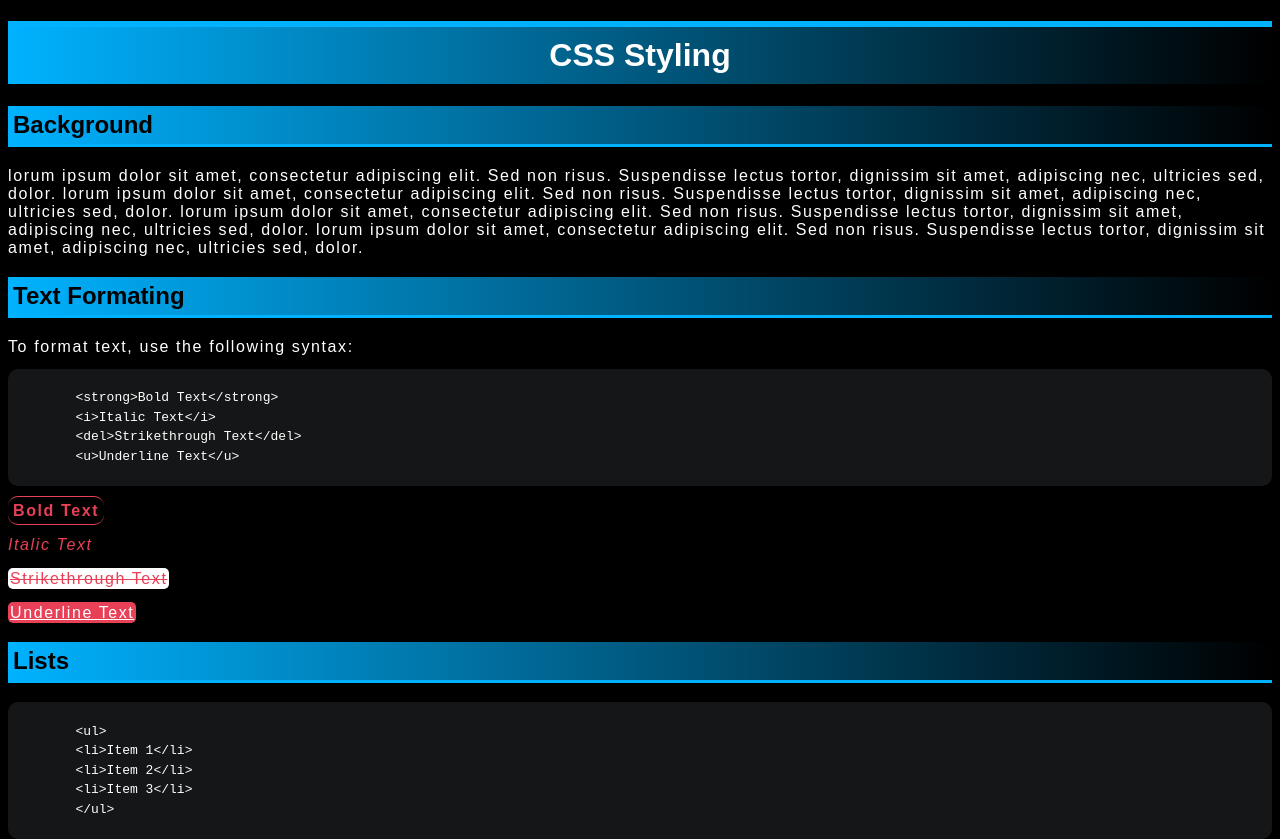
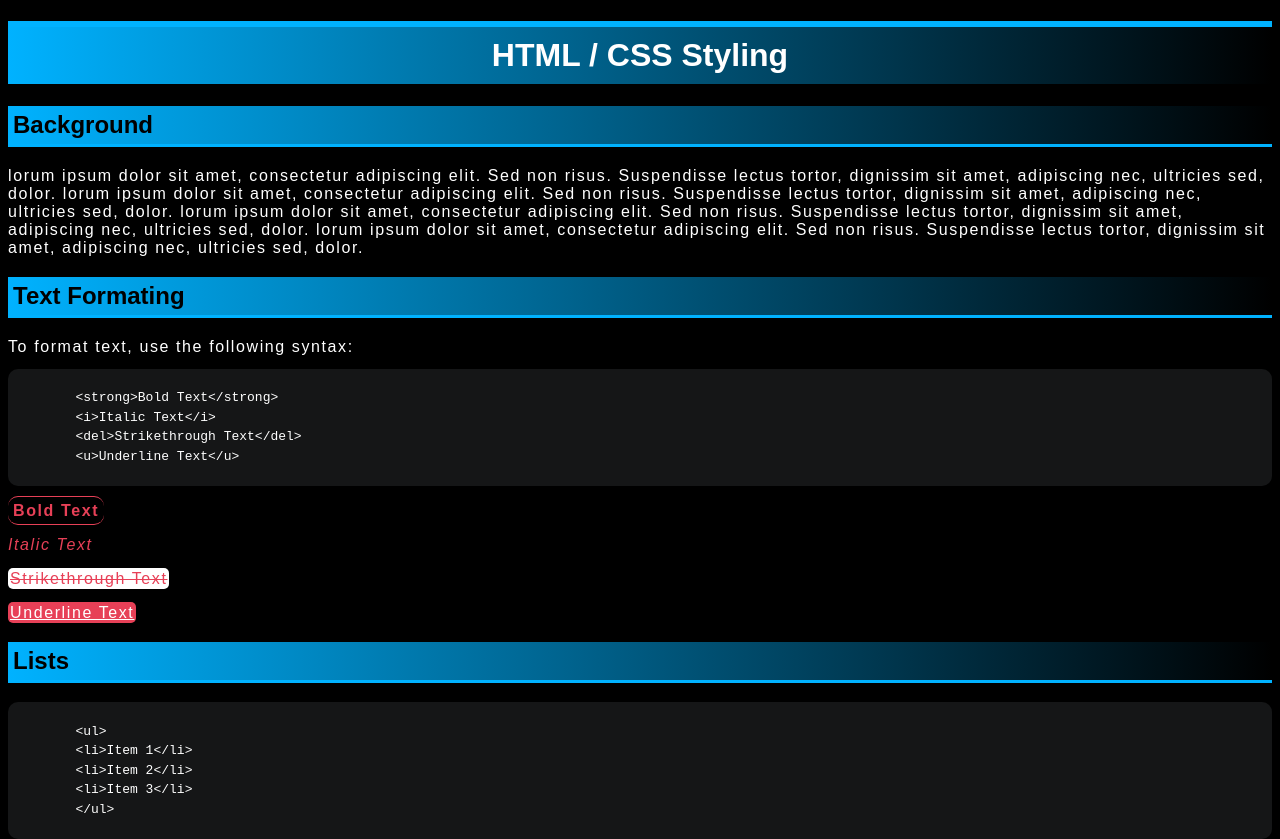
Before and after one commit to PRBDUDE/MD-vs-HTML, a website: page src/index.html in a window 1280 px wide. Shown: the top 839 px of the page. Drawn offline with nearby package versions, Linux system fonts and the light colour scheme; files that its build step writes are made by us from their sources.

Commit message:
update header

```diff
--- a/src/index.html
+++ b/src/index.html
@@ -12,7 +12,7 @@
 
 <body>
 
-<h1>CSS Styling</h1>
+<h1>HTML / CSS Styling</h1>
 
 <h2>Background</h2>
 
```
